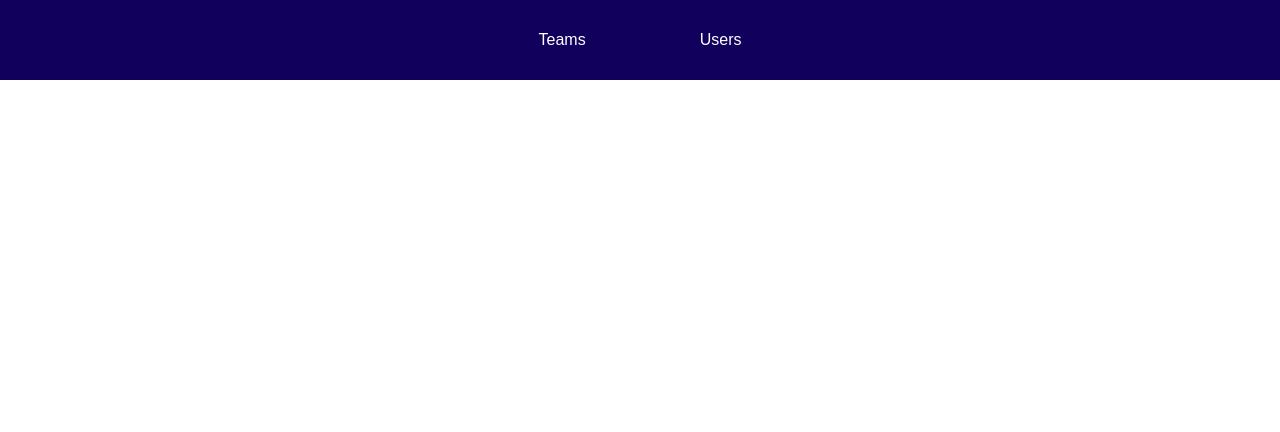
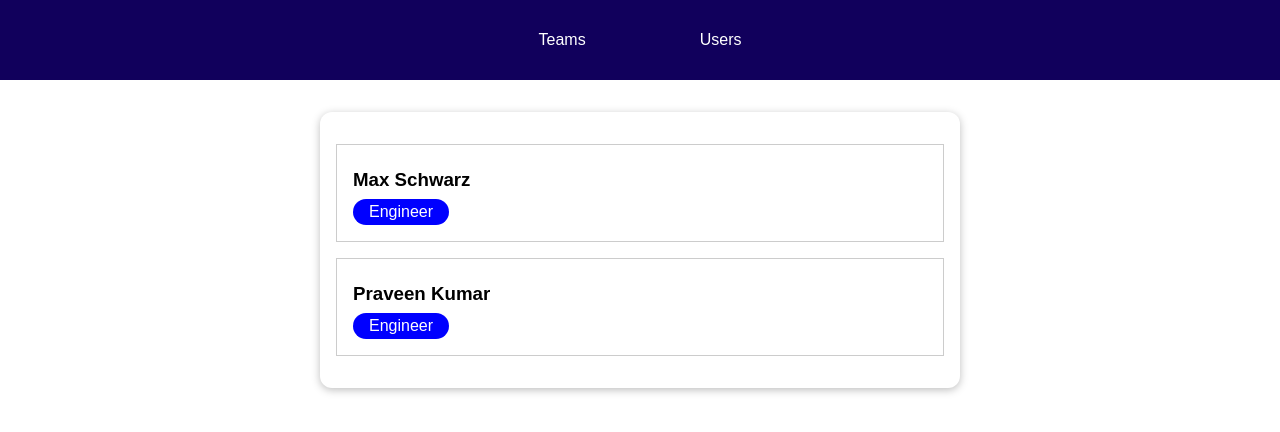
Before and after one commit to chhw130/Vue-Routing, a Vue app: page /teams/t1 in a window 1280 px wide. Before the commit this address had no page. Shown: the top 432 px of the page. Built offline with nearby package versions, Linux system fonts and the light colour scheme.

Commit message:
Feat : Dynamic Routing

```diff
--- a/src/components/teams/TeamMembers.vue
+++ b/src/components/teams/TeamMembers.vue
@@ -16,17 +16,28 @@
 import UserItem from '../users/UserItem.vue';
 
 export default {
+  inject: ['teams', 'users'],
   components: {
-    UserItem
+    UserItem,
   },
   data() {
     return {
-      teamName: 'Test',
-      members: [
-        { id: 'u1', fullName: 'Max Schwarz', role: 'Engineer' },
-        { id: 'u2', fullName: 'Max Schwarz', role: 'Engineer' },
-      ],
+      teamName: '',
+      members: [],
     };
+  },
+  created() {
+    const teamId = this.$route.params.id;
+    const selectedTeam = this.teams.find((team) => team.id === teamId);
+    const members = selectedTeam.members;
+    const selectedMembers = [];
+
+    for (const member of members) {
+      const selectedUser = this.users.find((user) => user.id === member);
+      selectedMembers.push(selectedUser);
+    }
+    this.members = selectedMembers;
+    this.name = selectedTeam.name;
   },
 };
 </script>
--- a/src/components/teams/TeamsItem.vue
+++ b/src/components/teams/TeamsItem.vue
@@ -2,13 +2,22 @@
   <li>
     <h3>{{ name }}</h3>
     <div class="team-members">{{ memberCount }} Members</div>
-    <a href="#">View Members</a>
+    <RouterLink :to="teamsRoute">View Members</RouterLink>
   </li>
 </template>
 
 <script>
+import { RouterLink } from 'vue-router';
+
 export default {
-  props: ['name', 'memberCount'],
+  props: ['id', 'name', 'memberCount'],
+  computed: {
+    teamsRoute() {
+      return '/teams/' + this.id;
+    },
+  },
+
+  components: { RouterLink },
 };
 </script>
 
--- a/src/components/teams/TeamsList.vue
+++ b/src/components/teams/TeamsList.vue
@@ -3,6 +3,7 @@
     <teams-item
       v-for="team in teams"
       :key="team.id"
+      :id="team.id"
       :name="team.name"
       :member-count="team.members.length"
     ></teams-item>
--- a/src/main.js
+++ b/src/main.js
@@ -4,6 +4,7 @@
 import { createRouter, createWebHistory } from 'vue-router';
 import TeamsList from './components/teams/TeamsList.vue';
 import UsersList from './components/users/UsersList.vue';
+import TeamMembers from './components/teams/TeamMembers.vue';
 
 const router = createRouter({
   history: createWebHistory(),
@@ -11,6 +12,10 @@
     {
       path: '/teams',
       component: TeamsList,
+    },
+    {
+      path: '/teams/:id',
+      component: TeamMembers,
     },
     {
       path: '/users',
```
